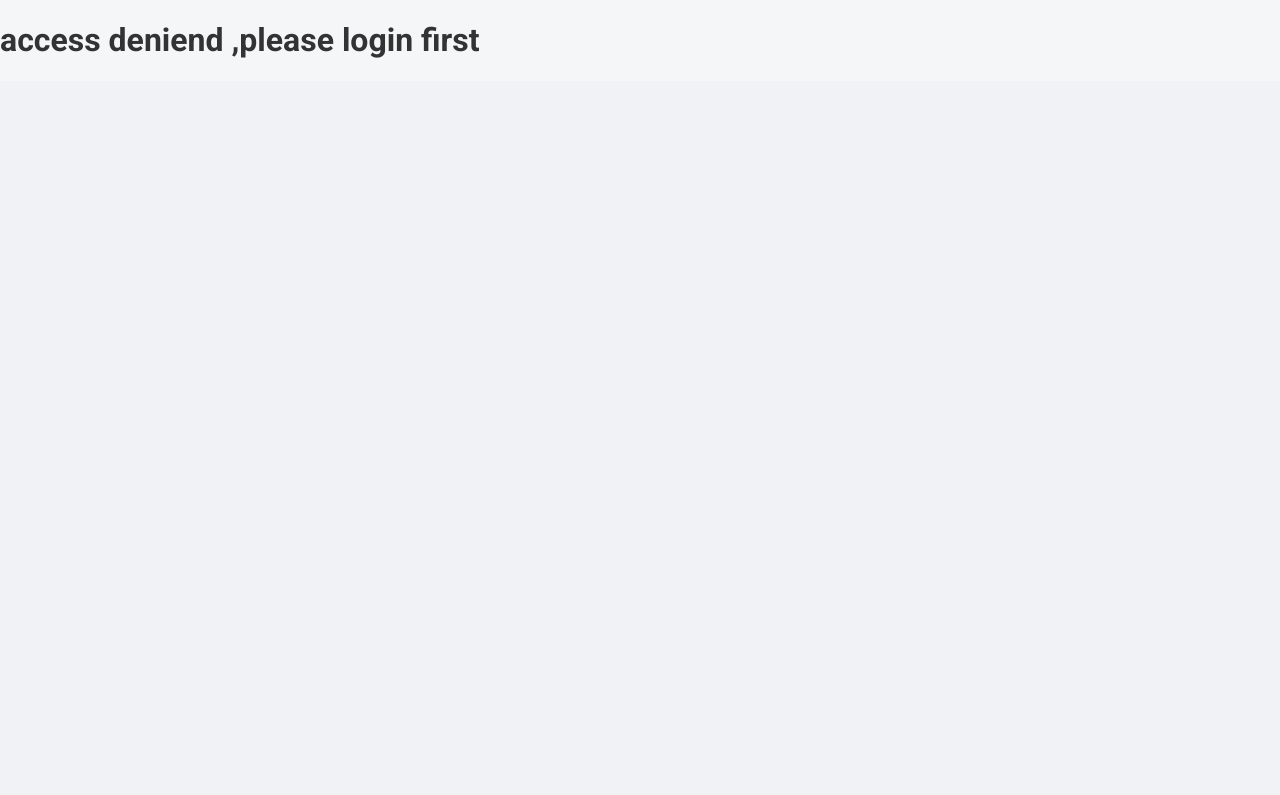
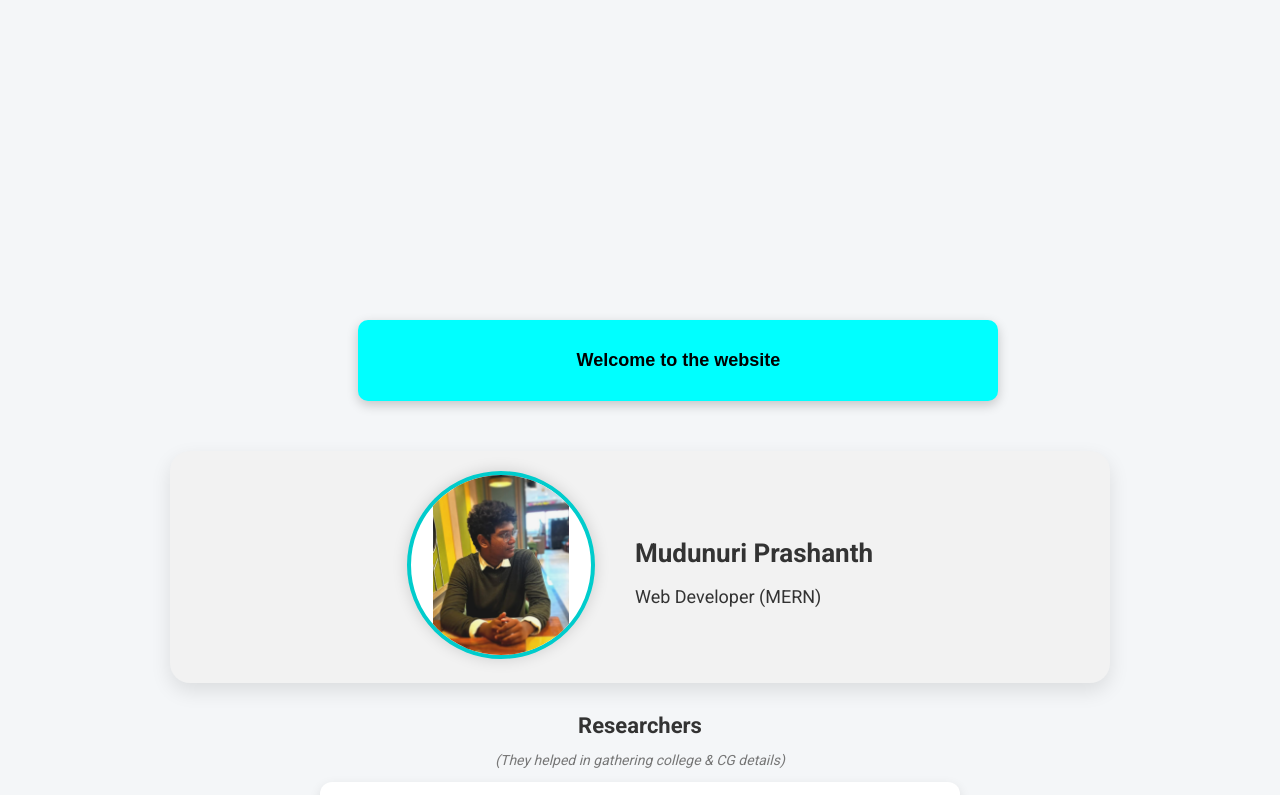
Before and after one commit to Prashanth32124/CampusKartfrontend, a React (Create React App) app: page / in a window 1280 px wide. Before the commit this address led to /unauthorized. Shown: the top 795 px of the page. Built offline with nearby package versions, Linux system fonts and the light colour scheme.

Commit message:
Updated frontend: Protected routes, components, etc.

```diff
--- a/src/App.js
+++ b/src/App.js
@@ -17,13 +17,13 @@ function App() {
     <Router>
       <Routes>
         {/* ✅ Public Routes */}
+         <Route path="/" element={<Home />} />
         <Route path="/login" element={<Login />} />
         <Route path="/signup" element={<Signup />} />
         <Route path="/unauthorized" element={<Unauthorized />} />
 
         {/* ✅ All Protected Routes (Only accessible after login) */}
         <Route element={<ProtectedRoute />}>
-          <Route path="/" element={<Home />} />
           <Route path="/Newhomepage" element={<Newhomepage />} />
           <Route path="/Cyber" element={<Cyber />} />
           <Route path="/Klu/Collegeinfo" element={<Collegeinfo />} />
```
